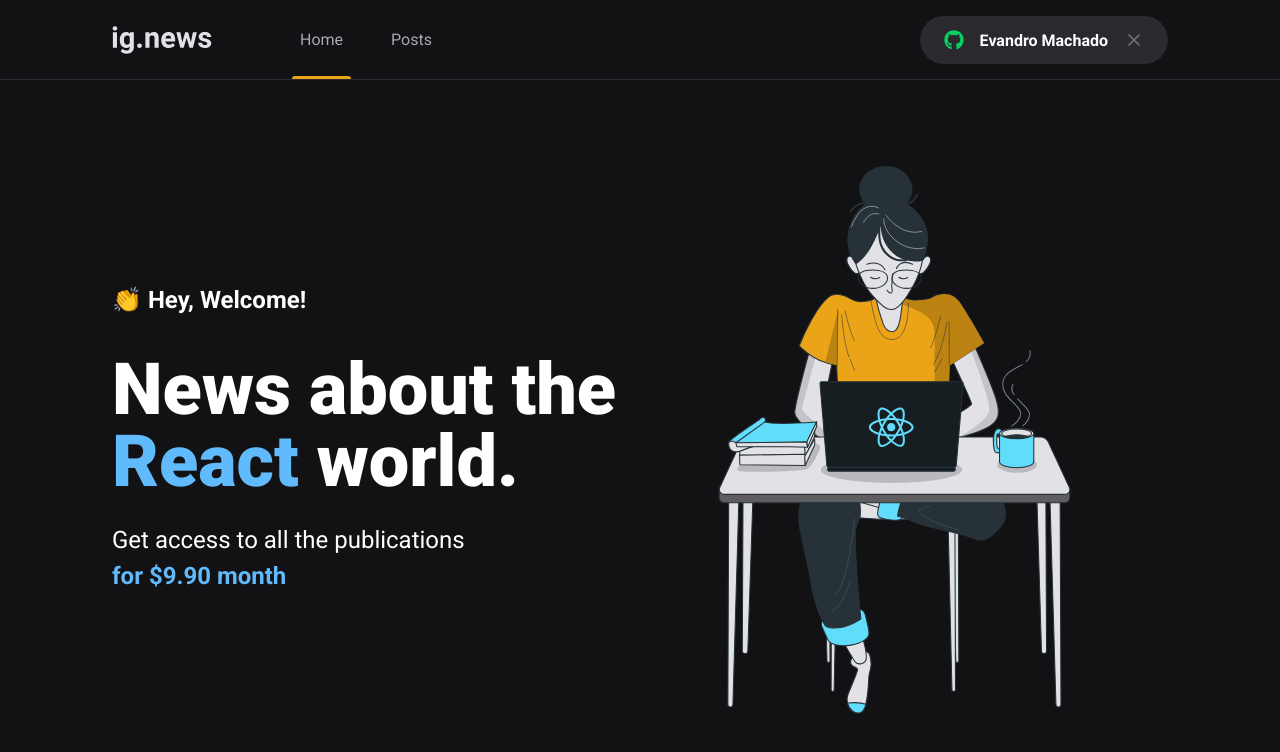
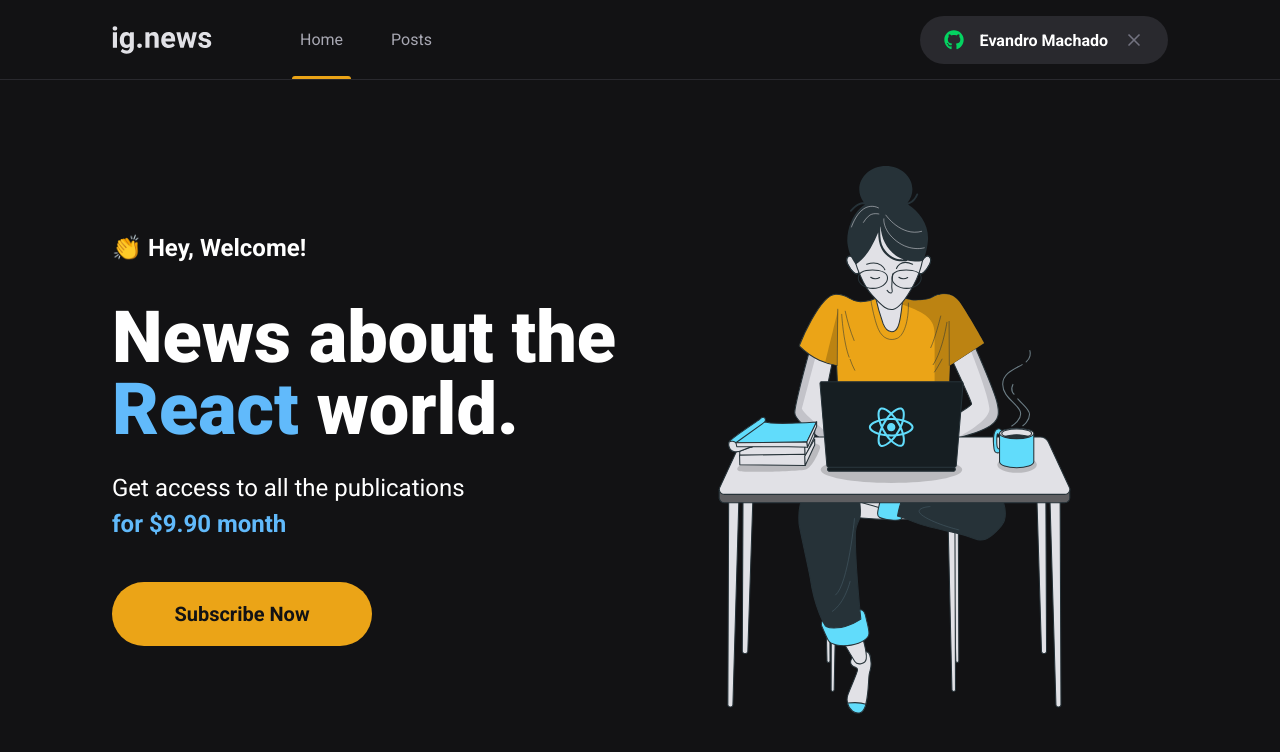
Before and after one commit to hakuunabatata/ignews, a Next.js app: page / in a window 1280 px wide. Shown: the top 752 px of the page. Built offline with nearby package versions, Linux system fonts and the light colour scheme.

Commit message:
create subscribebutton component

```diff
--- /dev/null
+++ b/src/components/SubscribeButton/index.tsx
@@ -0,0 +1,9 @@
+import styles from "./styles.module.scss";
+
+export const SubscribeButton = () => (
+  <>
+    <button type="button" className={styles.subscribeButton}>
+      Subscribe Now
+    </button>
+  </>
+);
--- /dev/null
+++ b/src/components/SubscribeButton/styles.module.scss
@@ -0,0 +1,20 @@
+.subscribeButton {
+  height: 4rem;
+  width: 260px;
+  border: 0;
+  border-radius: 2rem;
+  background: var(--yellow-500);
+  color: var(--gray-900);
+  font-size: 1.25rem;
+  font-weight: bold;
+
+  display: flex;
+  align-items: center;
+  justify-content: center;
+
+  transition: filter 0.2s;
+
+  &:hover {
+    filter: brightness(0.8);
+  }
+}
--- a/src/pages/home.module.scss
+++ b/src/pages/home.module.scss
@@ -38,4 +38,8 @@
       font-weight: bold;
     }
   }
+
+  button {
+    margin-top: 2.5rem;
+  }
 }
--- a/src/pages/index.tsx
+++ b/src/pages/index.tsx
@@ -1,4 +1,5 @@
 import Image from "next/image";
+import { SubscribeButton } from "../components/SubscribeButton";
 
 import styles from "./home.module.scss";
 
@@ -14,6 +15,8 @@
           Get access to all the publications <br />
           <span>for $9.90 month</span>
         </p>
+
+        <SubscribeButton />
       </section>
 
       <Image
```
